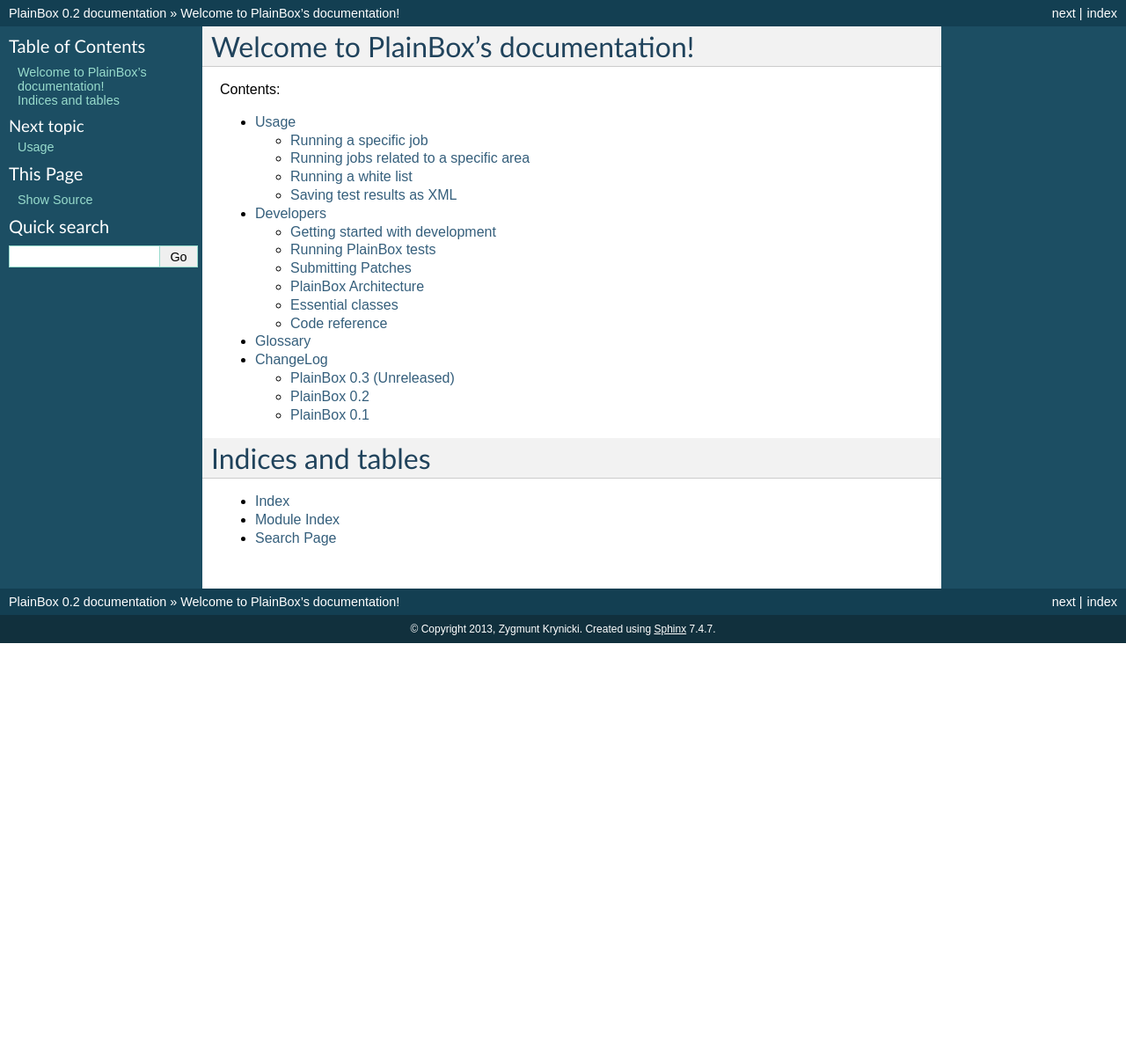
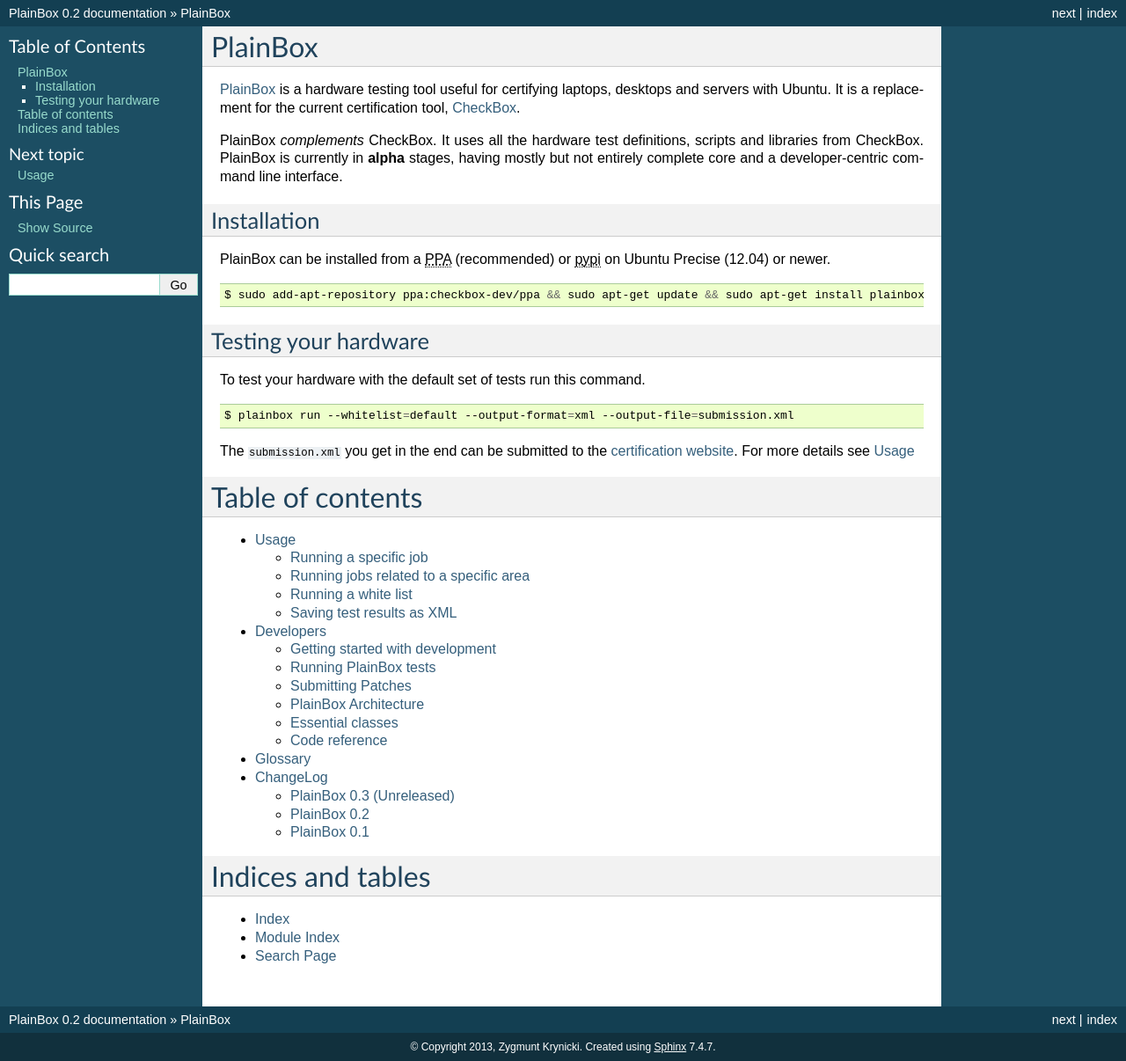
Before and after one commit to pombredanne/git.launchpad.net-plainbox, a Sphinx documentation site: the page built from docs/index.rst, in a window 1280 px wide. Shown: the whole page at 88% size. Built offline with Sphinx 7.4.7, drawn with Linux system fonts in a browser that asks for light colours; before the commit the page ends 900 px from its top, so only the background shows below that.

Commit message:
docs: rework front page
Signed-off-by: Zygmunt Krynicki <zygmunt.krynicki@canonical.com>

```diff
--- a/docs/index.rst
+++ b/docs/index.rst
@@ -3,10 +3,48 @@
    You can adapt this file completely to your liking, but it should at least
    contain the root `toctree` directive.
 
-Welcome to PlainBox's documentation!
-====================================
+PlainBox
+========
 
-Contents:
+:term:`PlainBox` is a hardware testing tool useful for certifying laptops,
+desktops and servers with Ubuntu. It is a replacement for the current
+certification tool, :term:`CheckBox`.
+
+PlainBox *complements* CheckBox. It uses all the hardware test definitions,
+scripts and libraries from CheckBox. PlainBox is currently in **alpha** stages,
+having mostly but not entirely complete core and a developer-centric command
+line interface.
+
+Installation
+^^^^^^^^^^^^
+
+PlainBox can be installed from a :abbr:`PPA (Personal Package Archive)`
+(recommended) or :abbr:`pypi (python package index)` on Ubuntu Precise (12.04)
+or newer.
+
+.. code-block:: bash
+
+    $ sudo add-apt-repository ppa:checkbox-dev/ppa && sudo apt-get update && sudo apt-get install plainbox
+
+
+Testing your hardware
+^^^^^^^^^^^^^^^^^^^^^
+
+To test your hardware with the default set of tests run this command.
+
+.. code-block:: bash
+
+    $ plainbox run --whitelist=default --output-format=xml --output-file=submission.xml
+
+The :file:`submission.xml` you get in the end can be submitted to the
+:term:`certification website`. For more details see :ref:`usage`
+
+.. todo::
+    This example is bad because it is fake. We should improve the core so that
+    a whitelist can referred to by name alone (not by a full path).
+
+Table of contents
+=================
 
 .. toctree::
    :maxdepth: 2
```
